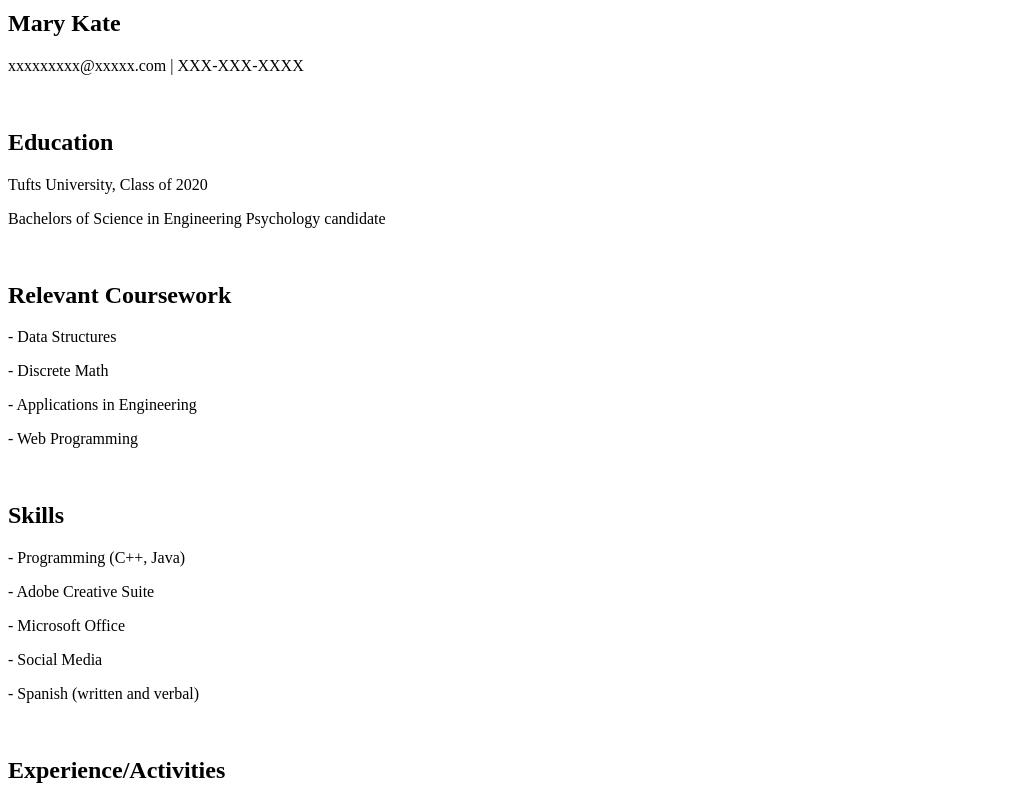
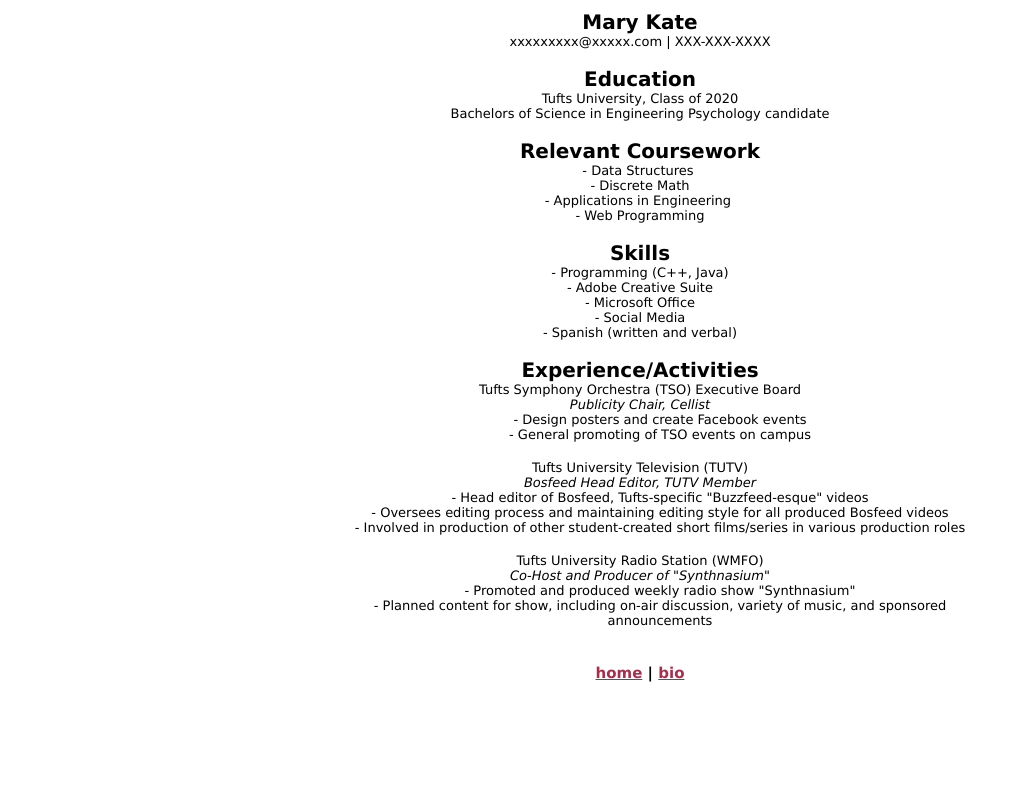
Before and after one commit to mkelley16/mkelley16.github.io, a plain HTML site: page resume.html in a window 1280 px wide. Shown: the part 415-1205 px from the top of the page, without its empty margins (0-1020 px from the left). After the commit the page ends 1105 px from the top, so only its background shows below. Drawn offline with Linux system fonts and the light colour scheme.

Commit message:
Add files via upload

```diff
--- a/portfolio.css
+++ b/portfolio.css
@@ -13,19 +13,52 @@ h1
 	font-style: italic;
 	font-weight: bolder;
 	font-size: 38px;
+	color: #1c1c1c;
 	text-align: center;
 }
 
-/* links to bio and resume */
-div
+/* headers on resume */
+h2
 {
 	font-family: Verdana, Arial, Sans-serif;
-	font-size: 19px;
+	font-size: 20px;
+	font-weight: bolder;
+	text-align: center;
+    margin: auto;
+    width: 50%;
+
+}
+
+/* links to bio and resume */
+div, h3
+{
+	font-family: Verdana, Arial, Sans-serif;
+	font-size: 15px;
 	text-align: center;
     margin: auto;
     width: 50%;
 }
 
+
+/* body text on bio page */
+p, ul, h4
+{
+	font-family: Verdana, Arial, Sans-serif;
+	text-align: center;
+    margin: auto;
+    width: 50%;
+	font-size: 13px;
+	font-weight: normal;
+
+	list-style-type: none;
+}
+
+h4
+{
+	font-style: italic;
+}
+
+/* link styling */
 a:link, a:visited
 {
 	color: #ad2b4b;
```
Also changed, not shown: bio.html (+5 -6 lines), index.html (+5 -1 lines).
